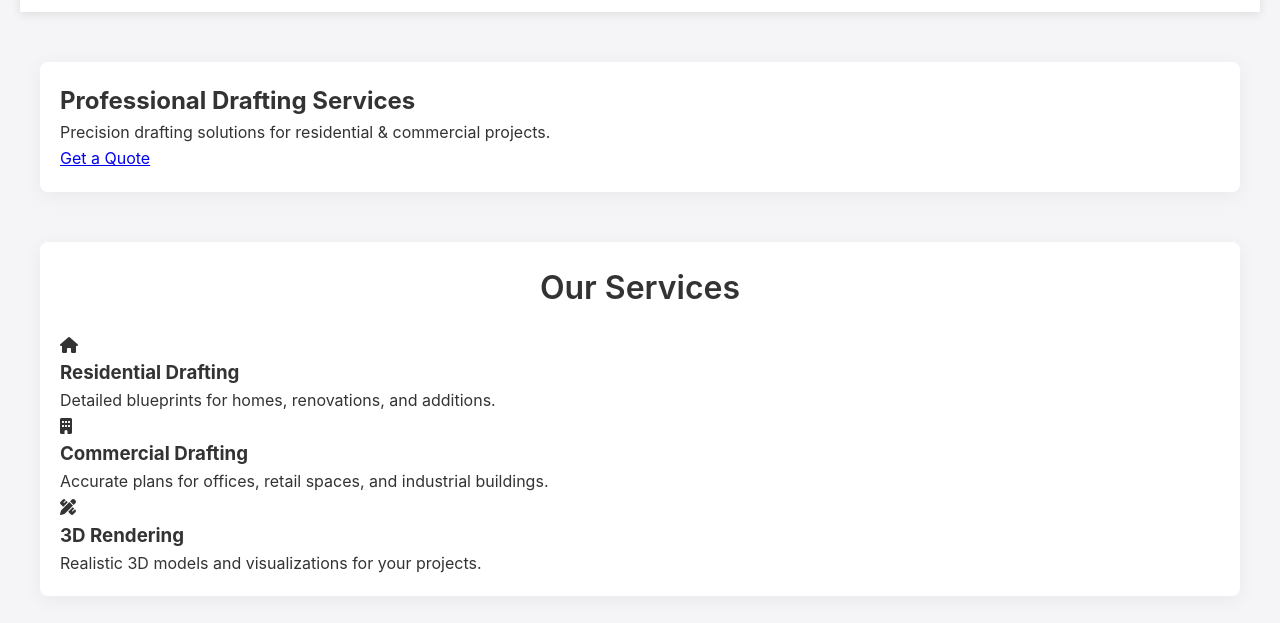
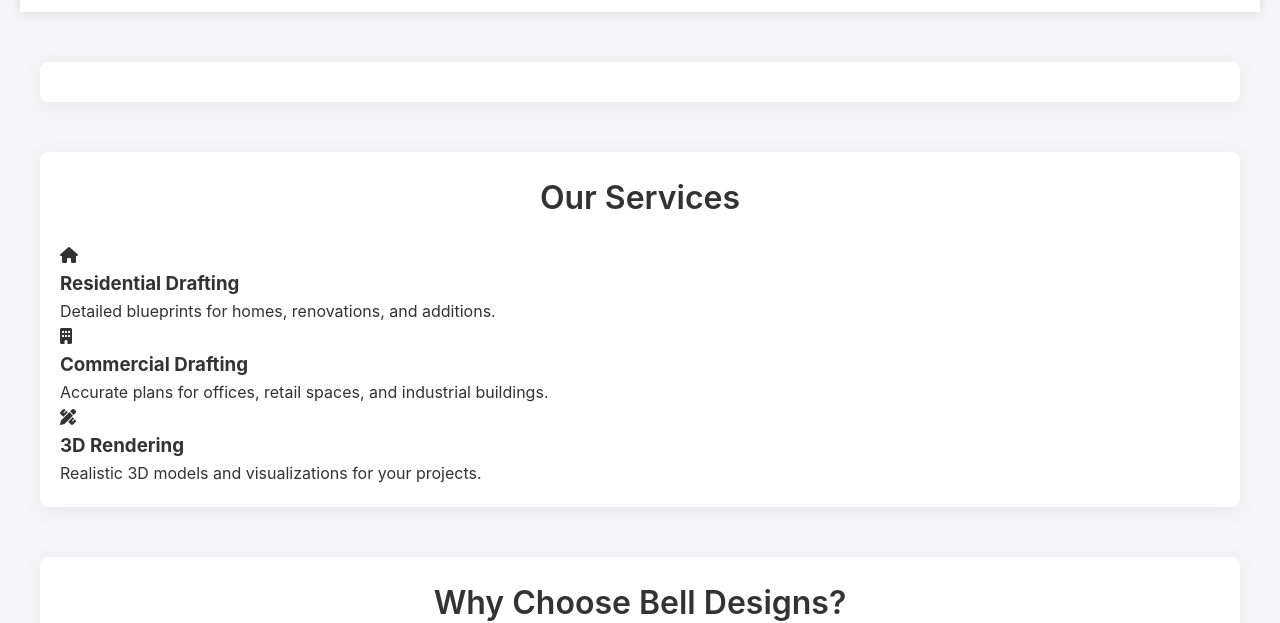
Before and after one commit to chris2thebell/BellDesigns, a plain HTML site: page index.html in a window 1280 px wide. Shown: the part 188-811 px from the top of the page. Drawn offline with Linux system fonts and the light colour scheme.

Commit message:
Update index.html

```diff
--- a/index.html
+++ b/index.html
@@ -26,11 +26,9 @@
         </nav>
     </header>
 
-    <!-- Hero Section -->
-    <section class="hero">
-        <h1>Professional Drafting Services</h1>
-        <p>Precision drafting solutions for residential & commercial projects.</p>
-        <a href="contact.html" class="btn">Get a Quote</a>
+    <!-- Banner Section -->
+    <section class="banner">
+
     </section>
 
     <!-- Services Section -->
```
